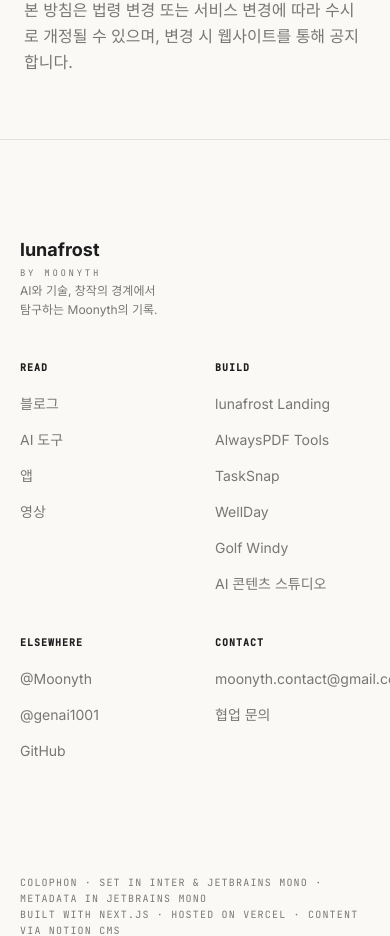
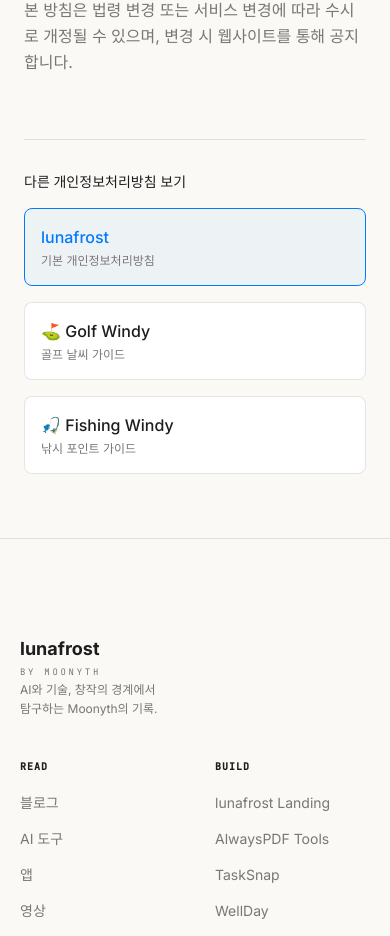
Before and after one commit to Jaden-CHI/lunafrost-landing, a Next.js app: page /privacy-policy in a window 390 px wide. Shown: the part 2313-3249 px from the top of the page. Built offline with nearby package versions, Linux system fonts and the light colour scheme.

Commit message:
Add Fishing Windy icon and privacy policy navigation across all pages

```diff
--- a/app/fishinghwindy/privacy/page.tsx
+++ b/app/fishinghwindy/privacy/page.tsx
@@ -1,5 +1,7 @@
 import Header from "@/components/layout/Header";
 import Footer from "@/components/layout/Footer";
+import Image from "next/image";
+import Link from "next/link";
 import type { Metadata } from "next";
 
 export const metadata: Metadata = {
@@ -14,12 +16,23 @@
       <Header />
 
       <main className="relative z-10 flex-1 max-w-3xl mx-auto w-full px-6 py-16">
-        <h1
-          className="font-[family-name:var(--font-inter)] text-4xl font-bold mb-4 pb-4"
-          style={{ color: "var(--text)", borderBottom: "3px solid var(--tertiary)" }}
-        >
-          🎣 Fishing Windy 개인정보처리방침
-        </h1>
+        <div className="flex items-center gap-4 mb-4">
+          <Image
+            src="/fishinghwindy-icon.png"
+            alt="Fishing Windy"
+            width={64}
+            height={64}
+            className="rounded-lg"
+          />
+          <h1
+            className="font-[family-name:var(--font-inter)] text-4xl font-bold"
+            style={{ color: "var(--text)" }}
+          >
+            Fishing Windy<br />
+            <span style={{ fontSize: "1.2rem", color: "var(--text-muted)" }}>개인정보처리방침</span>
+          </h1>
+        </div>
+        <div className="pb-4 mb-8" style={{ borderBottom: "3px solid var(--tertiary)" }} />
         <p className="text-sm mb-12" style={{ color: "var(--text-muted)" }}>
           시행일: 2026년 6월
         </p>
@@ -179,6 +192,67 @@
           </div>
 
         </div>
+
+        {/* Privacy Policy Navigation */}
+        <div className="mt-16 pt-8" style={{ borderTop: "1px solid var(--border)" }}>
+          <p className="text-sm font-medium mb-4" style={{ color: "var(--text)" }}>
+            다른 개인정보처리방침 보기
+          </p>
+          <div className="grid grid-cols-1 md:grid-cols-3 gap-4">
+            <Link
+              href="/privacy-policy"
+              className="p-4 rounded-lg border no-underline transition-colors duration-200"
+              style={{
+                borderColor: "var(--border)",
+                background: "var(--surface)",
+                color: "var(--text)",
+              }}
+              onMouseEnter={(e) => {
+                e.currentTarget.style.background = "rgba(0,122,255,0.05)";
+                e.currentTarget.style.borderColor = "var(--tertiary)";
+              }}
+              onMouseLeave={(e) => {
+                e.currentTarget.style.background = "var(--surface)";
+                e.currentTarget.style.borderColor = "var(--border)";
+              }}
+            >
+              <p className="font-medium" style={{ color: "var(--text)" }}>lunafrost</p>
+              <p className="text-xs mt-1" style={{ color: "var(--text-muted)" }}>기본 개인정보처리방침</p>
+            </Link>
+            <Link
+              href="/golfwindy/privacy"
+              className="p-4 rounded-lg border no-underline transition-colors duration-200"
+              style={{
+                borderColor: "var(--border)",
+                background: "var(--surface)",
+                color: "var(--text)",
+              }}
+              onMouseEnter={(e) => {
+                e.currentTarget.style.background = "rgba(0,122,255,0.05)";
+                e.currentTarget.style.borderColor = "var(--tertiary)";
+              }}
+              onMouseLeave={(e) => {
+                e.currentTarget.style.background = "var(--surface)";
+                e.currentTarget.style.borderColor = "var(--border)";
+              }}
+            >
+              <p className="font-medium" style={{ color: "var(--text)" }}>⛳ Golf Windy</p>
+              <p className="text-xs mt-1" style={{ color: "var(--text-muted)" }}>골프 날씨 가이드</p>
+            </Link>
+            <Link
+              href="/fishinghwindy/privacy"
+              className="p-4 rounded-lg border no-underline transition-colors duration-200"
+              style={{
+                borderColor: "var(--tertiary)",
+                background: "rgba(0,122,255,0.05)",
+                color: "var(--text)",
+              }}
+            >
+              <p className="font-medium" style={{ color: "var(--tertiary)" }}>🎣 Fishing Windy</p>
+              <p className="text-xs mt-1" style={{ color: "var(--text-muted)" }}>낚시 포인트 가이드</p>
+            </Link>
+          </div>
+        </div>
       </main>
 
       <Footer />
--- a/app/golfwindy/privacy/page.tsx
+++ b/app/golfwindy/privacy/page.tsx
@@ -1,5 +1,6 @@
 import Header from "@/components/layout/Header";
 import Footer from "@/components/layout/Footer";
+import Link from "next/link";
 import type { Metadata } from "next";
 
 export const metadata: Metadata = {
@@ -136,6 +137,67 @@
           </div>
 
         </div>
+
+        {/* Privacy Policy Navigation */}
+        <div className="mt-16 pt-8" style={{ borderTop: "1px solid var(--border)" }}>
+          <p className="text-sm font-medium mb-4" style={{ color: "var(--text)" }}>
+            다른 개인정보처리방침 보기
+          </p>
+          <div className="grid grid-cols-1 md:grid-cols-3 gap-4">
+            <Link
+              href="/privacy-policy"
+              className="p-4 rounded-lg border no-underline transition-colors duration-200"
+              style={{
+                borderColor: "var(--border)",
+                background: "var(--surface)",
+                color: "var(--text)",
+              }}
+              onMouseEnter={(e) => {
+                e.currentTarget.style.background = "rgba(0,122,255,0.05)";
+                e.currentTarget.style.borderColor = "var(--tertiary)";
+              }}
+              onMouseLeave={(e) => {
+                e.currentTarget.style.background = "var(--surface)";
+                e.currentTarget.style.borderColor = "var(--border)";
+              }}
+            >
+              <p className="font-medium" style={{ color: "var(--text)" }}>lunafrost</p>
+              <p className="text-xs mt-1" style={{ color: "var(--text-muted)" }}>기본 개인정보처리방침</p>
+            </Link>
+            <Link
+              href="/golfwindy/privacy"
+              className="p-4 rounded-lg border no-underline transition-colors duration-200"
+              style={{
+                borderColor: "var(--tertiary)",
+                background: "rgba(0,122,255,0.05)",
+                color: "var(--text)",
+              }}
+            >
+              <p className="font-medium" style={{ color: "var(--tertiary)" }}>⛳ Golf Windy</p>
+              <p className="text-xs mt-1" style={{ color: "var(--text-muted)" }}>골프 날씨 가이드</p>
+            </Link>
+            <Link
+              href="/fishinghwindy/privacy"
+              className="p-4 rounded-lg border no-underline transition-colors duration-200"
+              style={{
+                borderColor: "var(--border)",
+                background: "var(--surface)",
+                color: "var(--text)",
+              }}
+              onMouseEnter={(e) => {
+                e.currentTarget.style.background = "rgba(0,122,255,0.05)";
+                e.currentTarget.style.borderColor = "var(--tertiary)";
+              }}
+              onMouseLeave={(e) => {
+                e.currentTarget.style.background = "var(--surface)";
+                e.currentTarget.style.borderColor = "var(--border)";
+              }}
+            >
+              <p className="font-medium" style={{ color: "var(--text)" }}>🎣 Fishing Windy</p>
+              <p className="text-xs mt-1" style={{ color: "var(--text-muted)" }}>낚시 포인트 가이드</p>
+            </Link>
+          </div>
+        </div>
       </main>
 
       <Footer />
--- a/app/privacy-policy/page.tsx
+++ b/app/privacy-policy/page.tsx
@@ -1,5 +1,6 @@
 import Header from "@/components/layout/Header";
 import Footer from "@/components/layout/Footer";
+import Link from "next/link";
 import type { Metadata } from "next";
 
 export const metadata: Metadata = {
@@ -143,6 +144,67 @@
           </section>
 
         </div>
+
+        {/* Privacy Policy Navigation */}
+        <div className="mt-16 pt-8" style={{ borderTop: "1px solid var(--border)" }}>
+          <p className="text-sm font-medium mb-4" style={{ color: "var(--text)" }}>
+            다른 개인정보처리방침 보기
+          </p>
+          <div className="grid grid-cols-1 md:grid-cols-3 gap-4">
+            <Link
+              href="/privacy-policy"
+              className="p-4 rounded-lg border no-underline transition-colors duration-200"
+              style={{
+                borderColor: "var(--tertiary)",
+                background: "rgba(0,122,255,0.05)",
+                color: "var(--text)",
+              }}
+            >
+              <p className="font-medium" style={{ color: "var(--tertiary)" }}>lunafrost</p>
+              <p className="text-xs mt-1" style={{ color: "var(--text-muted)" }}>기본 개인정보처리방침</p>
+            </Link>
+            <Link
+              href="/golfwindy/privacy"
+              className="p-4 rounded-lg border no-underline transition-colors duration-200"
+              style={{
+                borderColor: "var(--border)",
+                background: "var(--surface)",
+                color: "var(--text)",
+              }}
+              onMouseEnter={(e) => {
+                e.currentTarget.style.background = "rgba(0,122,255,0.05)";
+                e.currentTarget.style.borderColor = "var(--tertiary)";
+              }}
+              onMouseLeave={(e) => {
+                e.currentTarget.style.background = "var(--surface)";
+                e.currentTarget.style.borderColor = "var(--border)";
+              }}
+            >
+              <p className="font-medium" style={{ color: "var(--text)" }}>⛳ Golf Windy</p>
+              <p className="text-xs mt-1" style={{ color: "var(--text-muted)" }}>골프 날씨 가이드</p>
+            </Link>
+            <Link
+              href="/fishinghwindy/privacy"
+              className="p-4 rounded-lg border no-underline transition-colors duration-200"
+              style={{
+                borderColor: "var(--border)",
+                background: "var(--surface)",
+                color: "var(--text)",
+              }}
+              onMouseEnter={(e) => {
+                e.currentTarget.style.background = "rgba(0,122,255,0.05)";
+                e.currentTarget.style.borderColor = "var(--tertiary)";
+              }}
+              onMouseLeave={(e) => {
+                e.currentTarget.style.background = "var(--surface)";
+                e.currentTarget.style.borderColor = "var(--border)";
+              }}
+            >
+              <p className="font-medium" style={{ color: "var(--text)" }}>🎣 Fishing Windy</p>
+              <p className="text-xs mt-1" style={{ color: "var(--text-muted)" }}>낚시 포인트 가이드</p>
+            </Link>
+          </div>
+        </div>
       </main>
 
       <Footer />
```
Also changed, not shown: public/fishinghwindy-icon.png (added).
